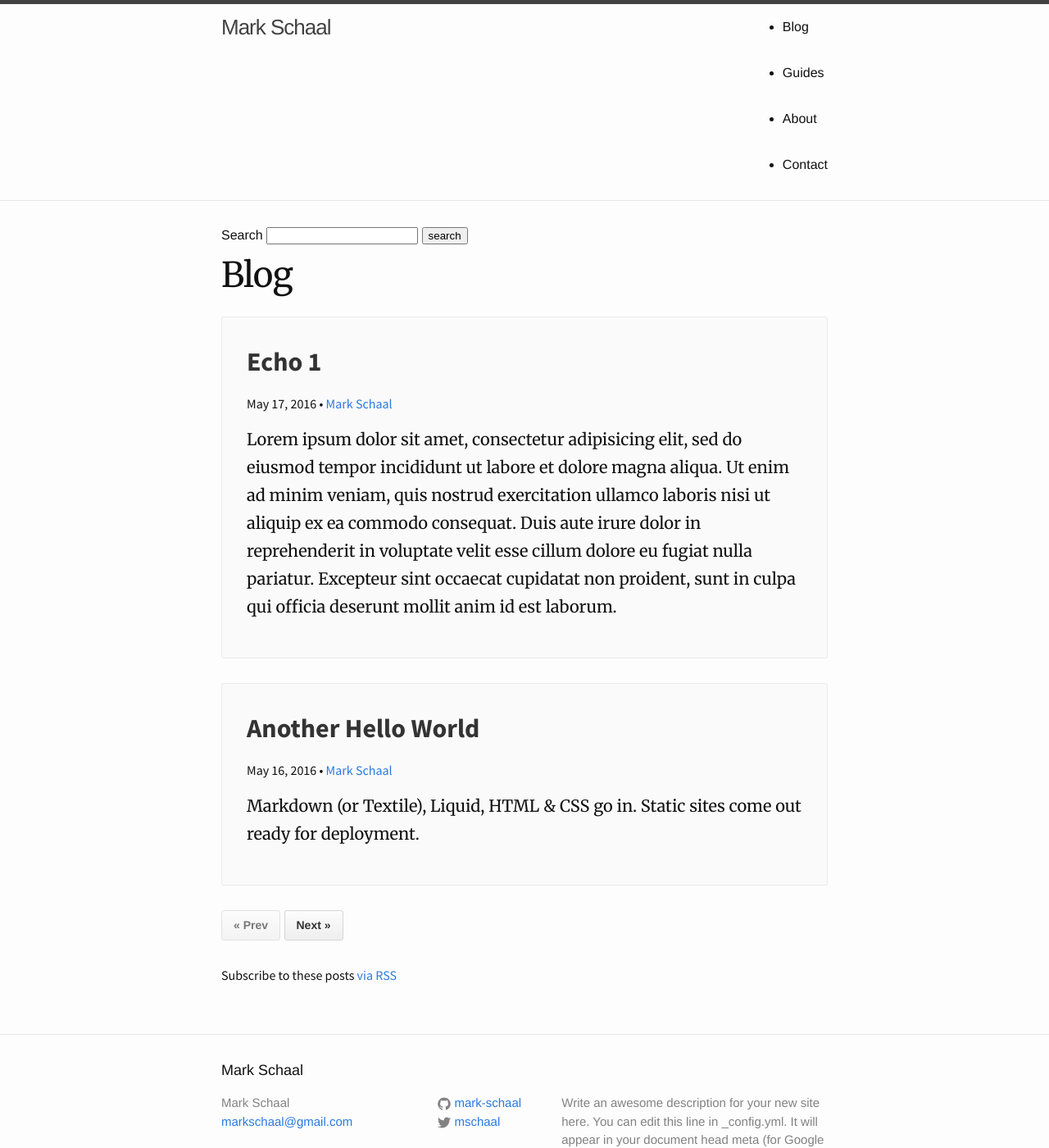
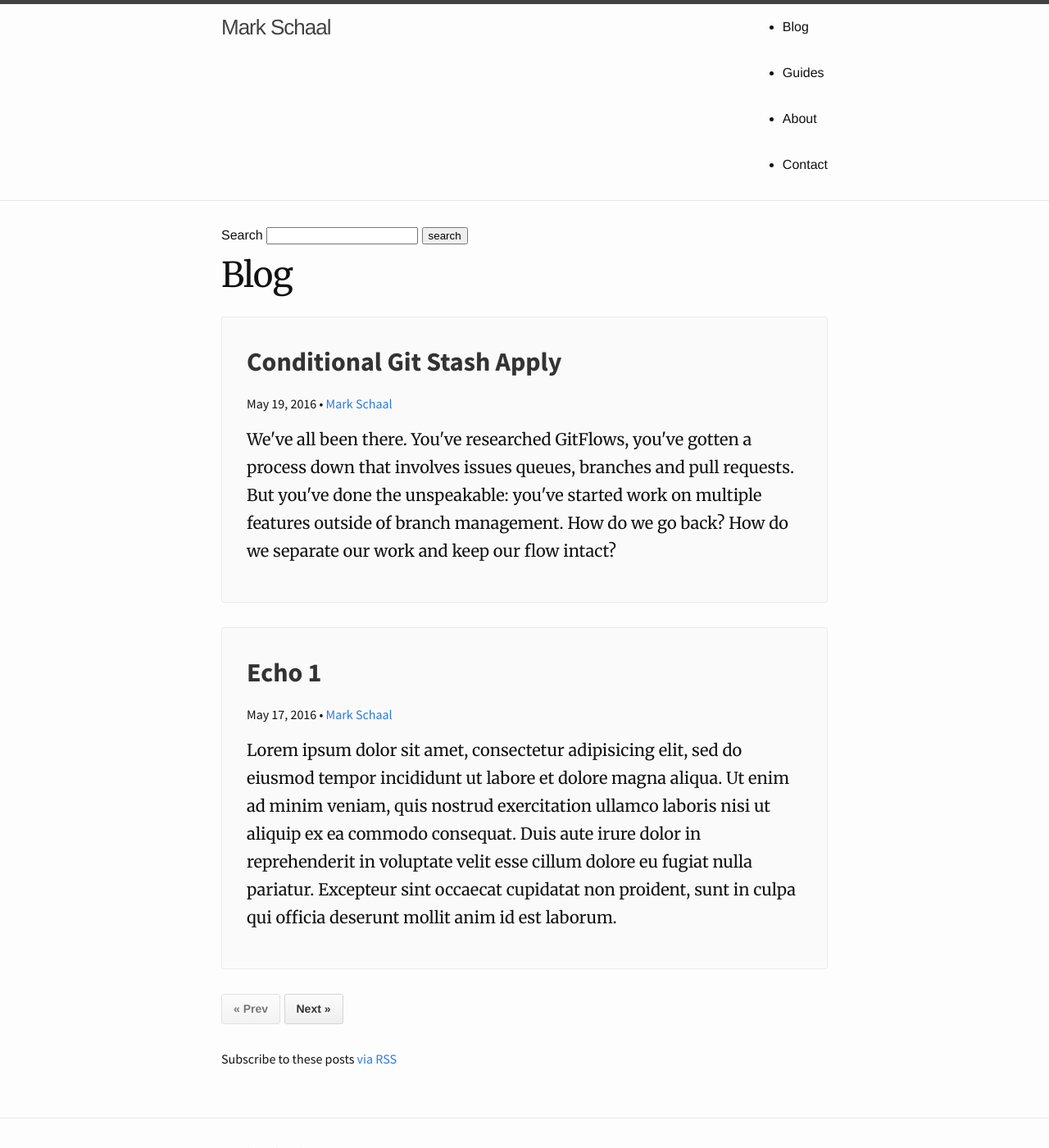
Before and after one commit to mark-schaal/mark-schaal.github.io, a Jekyll site: the page built from blog/index.html, in a window 1280 px wide and 1400 px high. Shown: the whole window at 82% size. Built offline with Jekyll 4.4.1, drawn with Linux system fonts in a browser that asks for light colours; nearby versions of some CDN libraries; the list of posts is cut into pages by our own code.

```diff
--- /dev/null
+++ b/_posts/2016-05-18-conditional-git-stash-apply.md
@@ -0,0 +1,11 @@
+---
+layout: post
+title:  "Conditional Git Stash Apply"
+date:   2016-05-18 21:00:00 -0400
+categories: tips-and-tricks
+comments: true
+analytics: false
+---
+
+<p>We've all been there. You've researched GitFlows, you've gotten a process down that involves issues queues, branches and pull requests. But you've done the unspeakable: you've started work on multiple features outside of branch management. How do we go back? How do we separate our work and keep our flow intact?</p>
+<!--more-->
```
Also changed, not shown: _posts/2016-05-15-Hello-World.md (+1 -1 lines), _posts/2016-05-16-Another-Hello-World.md (+1 -1 lines), _posts/2016-05-17-echo-1.md (+1 -1 lines).
